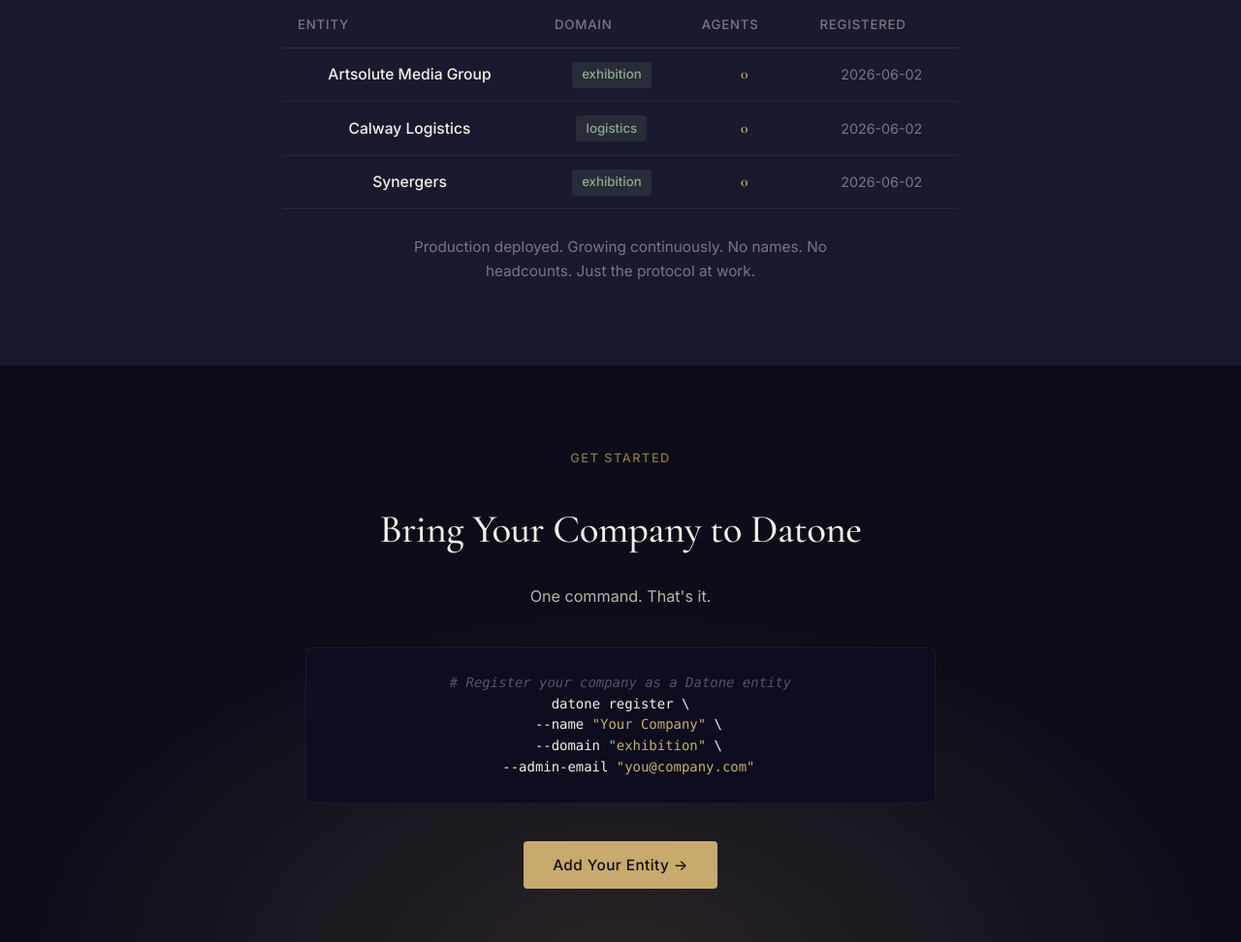
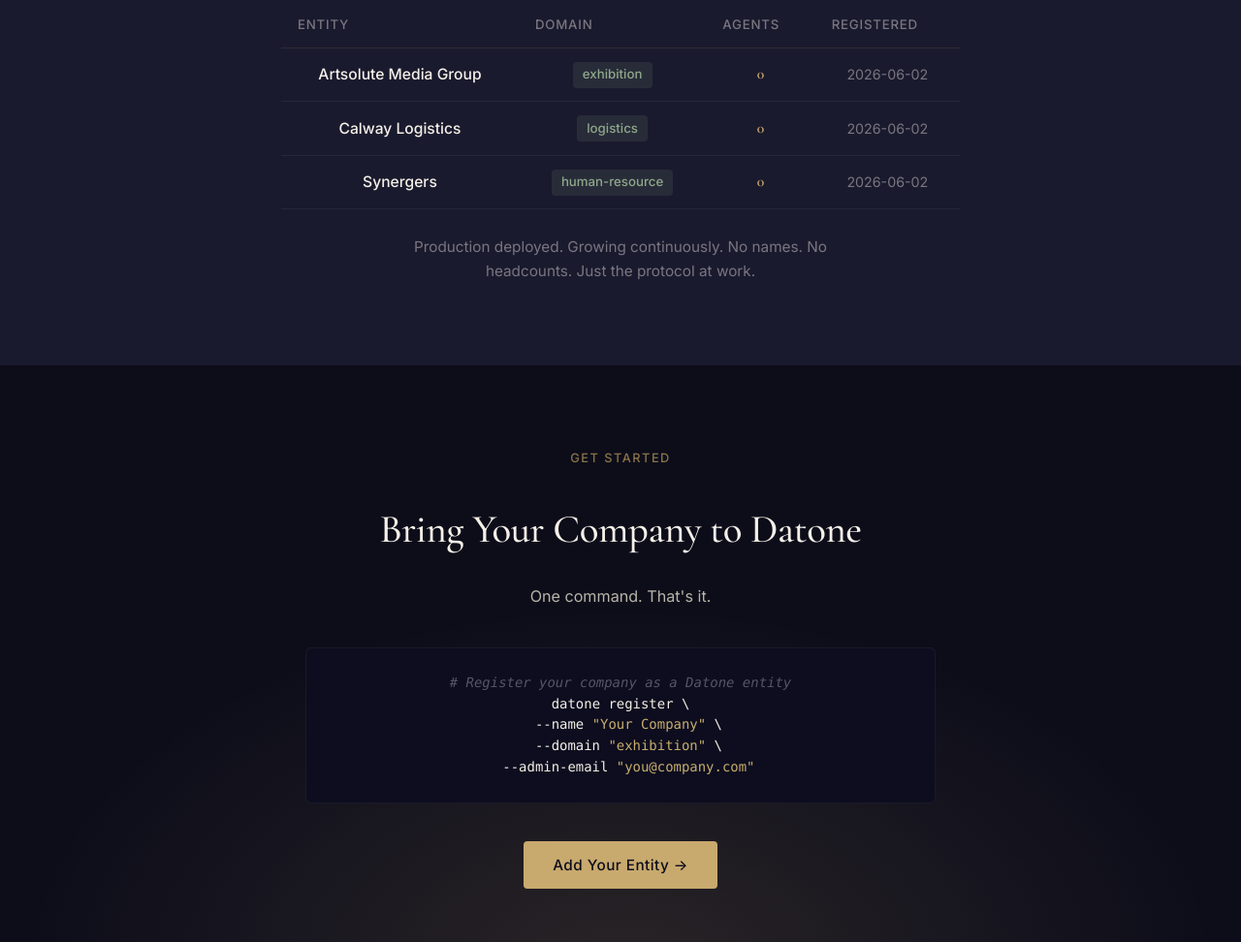
Before and after one commit to calvineyee/datone-site, a website: page index.html in a window 1280 px wide. Shown: the part 5518-6490 px from the top of the page at 97% size. Drawn offline with nearby package versions, Linux system fonts and the light colour scheme.

Commit message:
registry: sync entity list at 2026-06-03T02:12:15+00:00

```diff
--- a/index.html
+++ b/index.html
@@ -381,7 +381,7 @@
         </tr>
         <tr>
           <td class="entity-name">Synergers</td>
-          <td><span class="domain-badge">exhibition</span></td>
+          <td><span class="domain-badge">human-resource</span></td>
           <td class="agent-count">0</td>
           <td class="entity-date">2026-06-02</td>
         </tr>
```
